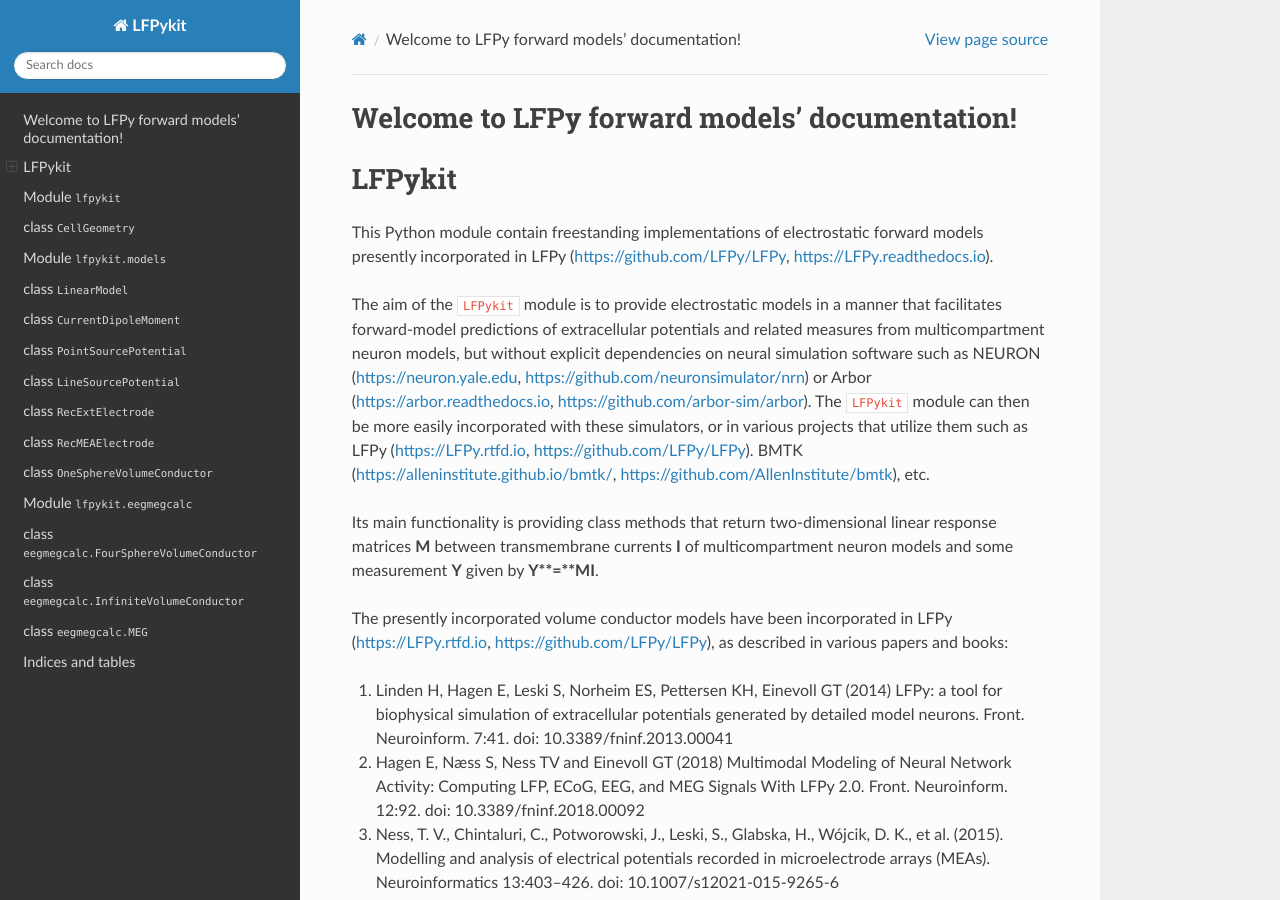
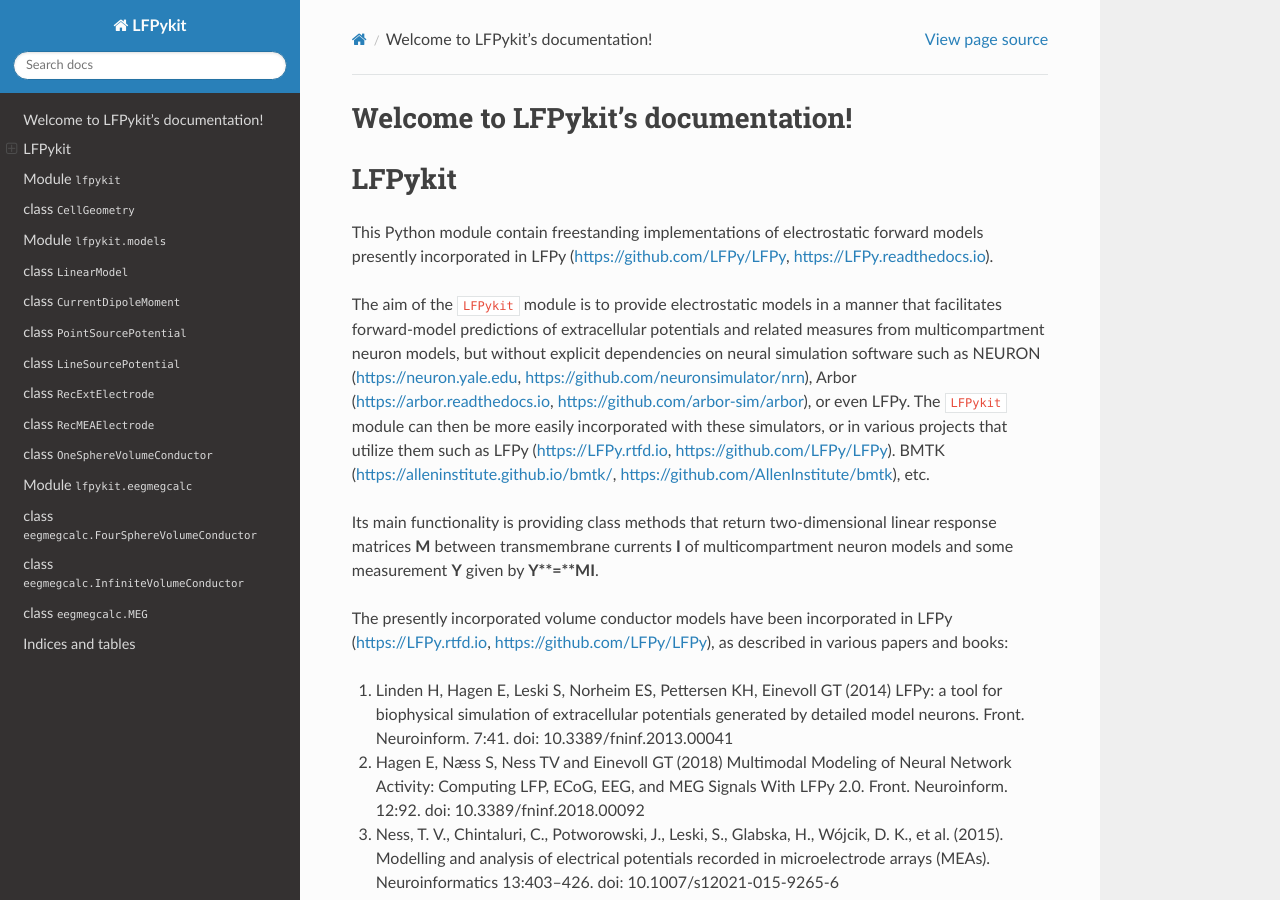
Before and after one commit to LFPy/LFPykit, a Sphinx documentation site: the page built from doc/source/index.rst, in a window 1280 px wide and 900 px high. Built offline with Sphinx 7.4.7 and the Read the Docs theme 2.0.0, drawn with Linux system fonts in a browser that asks for light colours; some of the changed text lies outside the part shown.

Commit message:
some documentation stuff

```diff
--- a/README.md
+++ b/README.md
@@ -1,5 +1,5 @@
 LFPykit
-===================
+=======
 
 This Python module contain freestanding implementations of electrostatic
 forward models presently incorporated in LFPy
@@ -9,8 +9,9 @@
 in a manner that facilitates forward-model predictions of extracellular
 potentials and related measures from multicompartment neuron models, but
 without explicit dependencies on neural simulation software such as
-NEURON (https://neuron.yale.edu, https://github.com/neuronsimulator/nrn)
-or Arbor (https://arbor.readthedocs.io, https://github.com/arbor-sim/arbor).
+NEURON (https://neuron.yale.edu, https://github.com/neuronsimulator/nrn),
+Arbor (https://arbor.readthedocs.io, https://github.com/arbor-sim/arbor),
+or even LFPy.
 The `LFPykit` module can then be more easily incorporated with
 these simulators, or in various projects that utilize them such as
 LFPy (https://LFPy.rtfd.io, https://github.com/LFPy/LFPy).
--- a/doc/source/index.rst
+++ b/doc/source/index.rst
@@ -1,10 +1,10 @@
-.. LFPy forward models documentation master file, created by
+.. LFPykit documentation master file, created by
    sphinx-quickstart on Thu Aug 20 10:33:12 2020.
    You can adapt this file completely to your liking, but it should at least
    contain the root `toctree` directive.
 
-Welcome to LFPy forward models' documentation!
-===============================================
+Welcome to LFPykit's documentation!
+===================================
 
 .. toctree::
     :maxdepth: 20
```
Also changed, not shown: other parts of README.md (+1 -1 lines).
